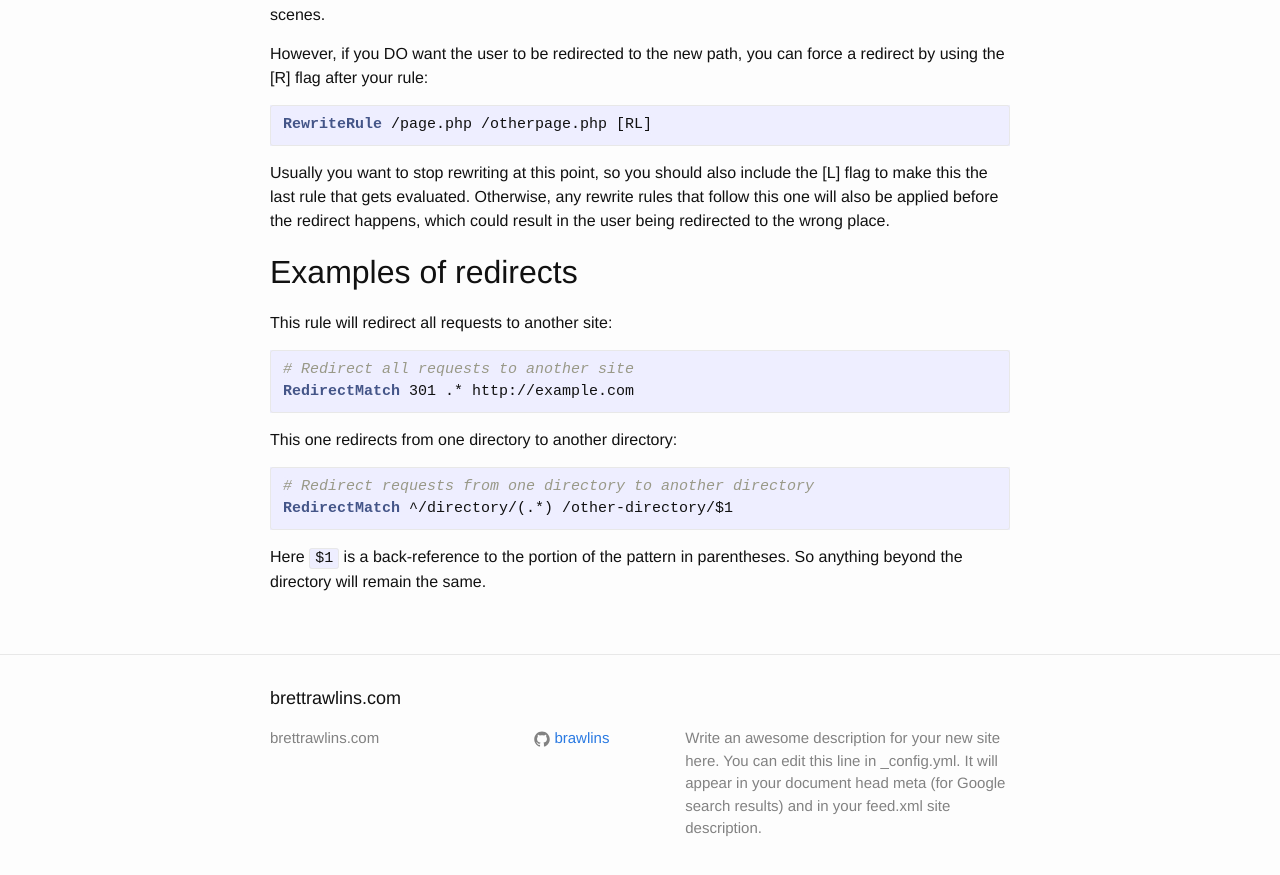
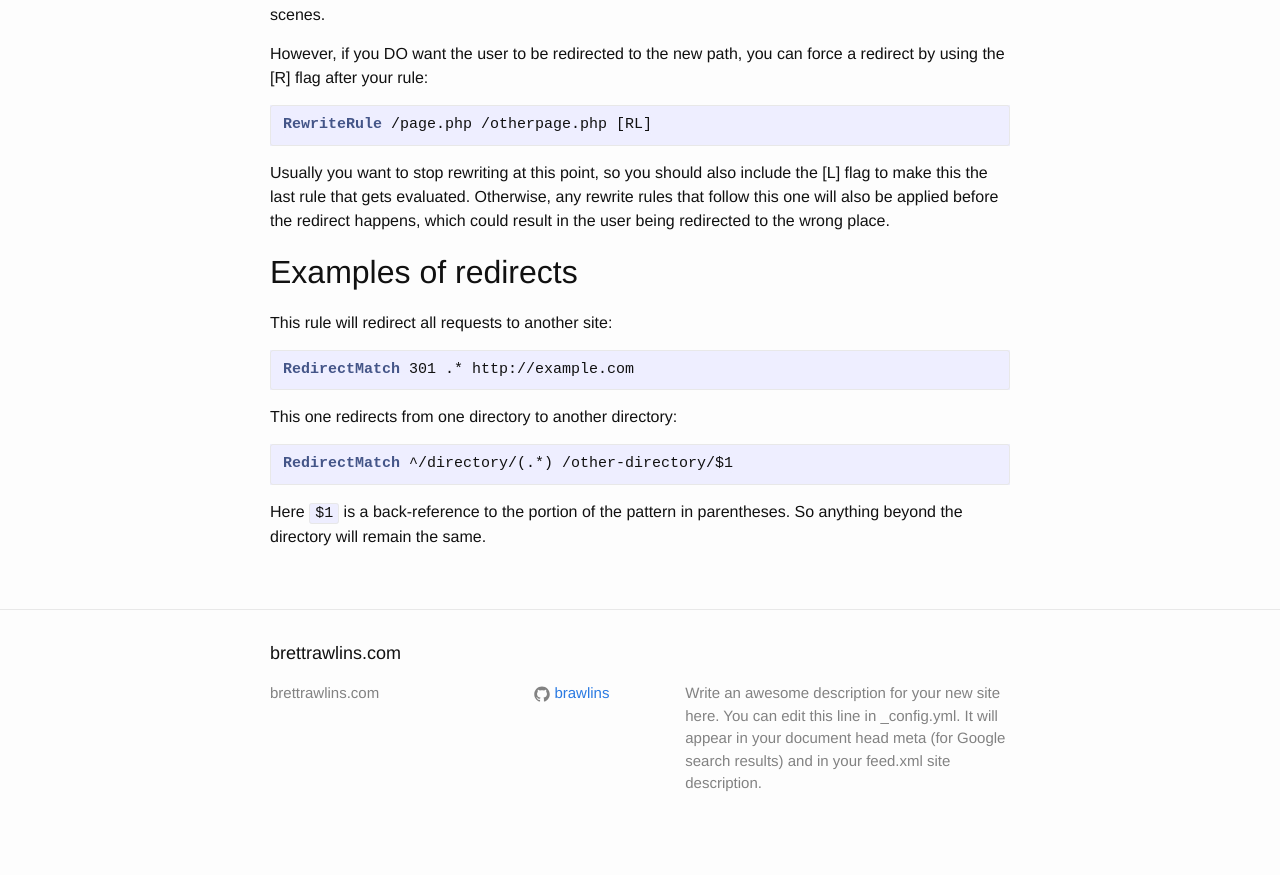
Before and after one commit to brawlins/brettrawlins.com, a Jekyll site: the page built from _posts/2014-02-24-apache-redirect-vs-rewrite.md, in a window 1280 px wide and 900 px high, scrolled down 1133 px. Shown: the top 875 px of the window. Built offline with Jekyll 4.4.1, drawn with Linux system fonts in a browser that asks for light colours.

Commit message:
Remove apache comments.

````diff
--- a/_posts/2014-02-24-apache-redirect-vs-rewrite.md
+++ b/_posts/2014-02-24-apache-redirect-vs-rewrite.md
@@ -53,14 +53,12 @@ Usually you want to stop rewriting at this point, so you should also include the
 This rule will redirect all requests to another site:
 
 ```apache
-# Redirect all requests to another site
 RedirectMatch 301 .* http://example.com
 ```
 
 This one redirects from one directory to another directory:
 
 ```apache
-# Redirect requests from one directory to another directory
 RedirectMatch ^/directory/(.*) /other-directory/$1
 ```
 
````
